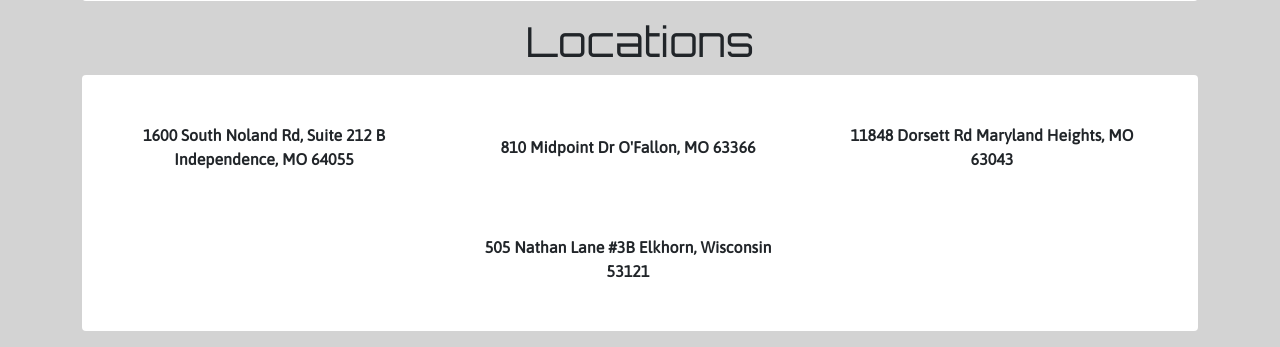
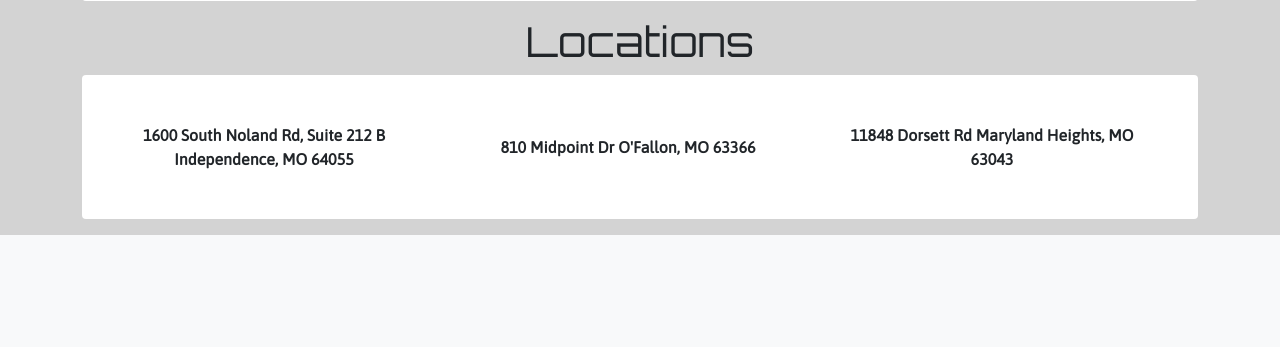
Before and after one commit to YungSushiRoll/RemoteStartSite, a PHP site: page / in a window 1280 px wide. Shown: the part 3899-4246 px from the top of the page. After the commit the page ends 4134 px from the top, so only its background shows below. Run offline with PHP 8.4, Linux system fonts and the light colour scheme; some libraries are stand-ins or nearby versions.

Commit message:
Update index.php

```diff
--- a/index.php
+++ b/index.php
@@ -731,9 +731,9 @@
                     <div class="loc">
                         11848 Dorsett Rd Maryland Heights, MO 63043
                     </div>
-                    <div class="loc">
+                    <!-- <div class="loc">
                         505 Nathan Lane #3B Elkhorn, Wisconsin 53121
-                    </div>
+                    </div> -->
                 </div>
             </div>
         </div>
```
